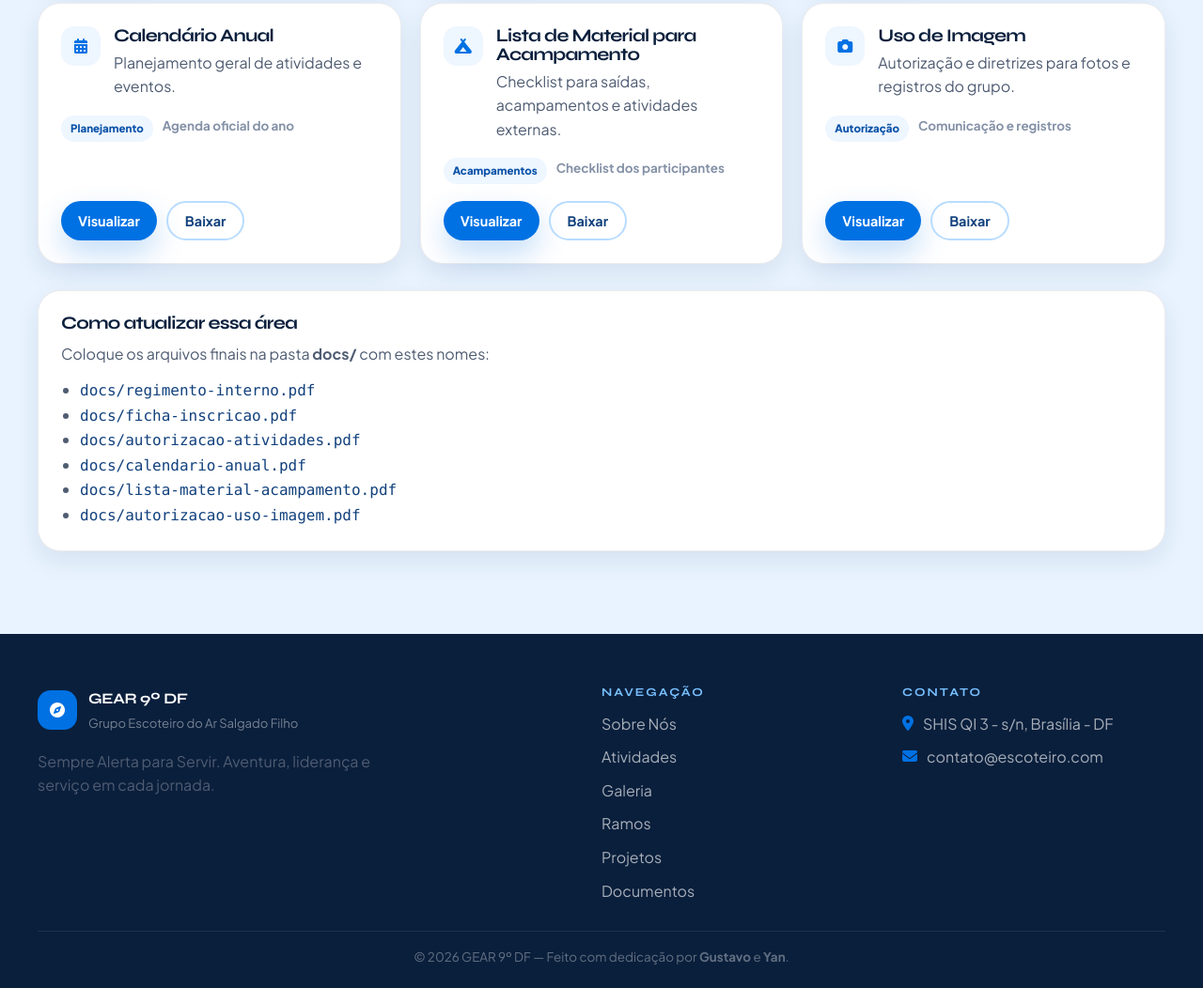
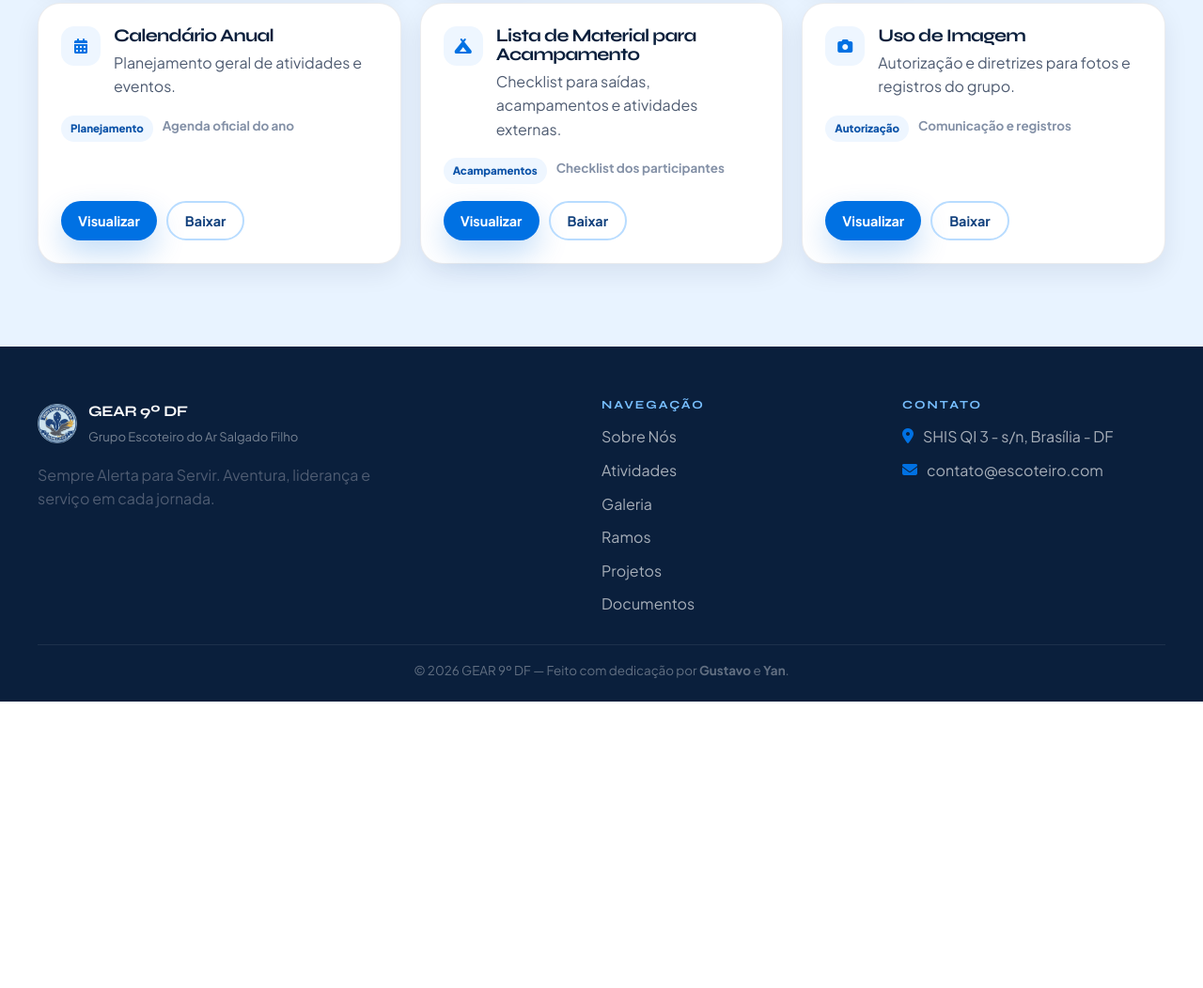
Before and after one commit to bezerrayan/Projeto-9df, a plain HTML site: page documentos.html in a window 1280 px wide. Shown: the part 989-2041 px from the top of the page at 94% size. After the commit the page ends 1736 px from the top, so only its background shows below. Drawn offline with Linux system fonts and the light colour scheme.

Commit message:
Atualiza logo do site em todas as paginas

```diff
--- a/documentos.html
+++ b/documentos.html
@@ -16,7 +16,7 @@
     <header class="site-header">
         <div class="shell nav-shell">
             <a href="index.html" class="brand">
-                <span class="brand-mark"><i class="fas fa-compass"></i></span>
+                <span class="brand-mark"><img src="images/logo_9df.png" alt="Logo do GEAR 9º DF"></span>
                 <span class="brand-text">GEAR <em>9º DF</em></span>
             </a>
             <button class="menu-toggle" type="button" aria-label="Abrir menu" aria-expanded="false">
@@ -164,18 +164,6 @@
                     </article>
                 </div>
 
-                <div class="docs-note">
-                    <h3>Como atualizar essa área</h3>
-                    <p>Coloque os arquivos finais na pasta <strong>docs/</strong> com estes nomes:</p>
-                    <ul>
-                        <li><code>docs/regimento-interno.pdf</code></li>
-                        <li><code>docs/ficha-inscricao.pdf</code></li>
-                        <li><code>docs/autorizacao-atividades.pdf</code></li>
-                        <li><code>docs/calendario-anual.pdf</code></li>
-                        <li><code>docs/lista-material-acampamento.pdf</code></li>
-                        <li><code>docs/autorizacao-uso-imagem.pdf</code></li>
-                    </ul>
-                </div>
             </div>
         </section>
     </main>
@@ -184,7 +172,7 @@
         <div class="shell footer-grid">
             <div>
                 <div class="footer-brand">
-                    <span class="brand-mark"><i class="fas fa-compass"></i></span>
+                    <span class="brand-mark"><img src="images/logo_9df.png" alt="Logo do GEAR 9º DF"></span>
                     <div><strong>GEAR 9º DF</strong><span>Grupo Escoteiro do Ar Salgado Filho</span></div>
                 </div>
                 <p class="footer-text">Sempre Alerta para Servir. Aventura, liderança e serviço em cada jornada.</p>
--- a/style.css
+++ b/style.css
@@ -139,9 +139,25 @@ textarea {
     display: grid;
     place-items: center;
     border-radius: 14px;
+    flex-shrink: 0;
+}
+
+.brand-mark {
+    overflow: hidden;
+    background: transparent;
+}
+
+.brand-mark img {
+    width: 100%;
+    height: 100%;
+    object-fit: cover;
+    border-radius: 14px;
+}
+
+.info-icon,
+.mini-icon {
     background: var(--blue-500);
     color: var(--white);
-    flex-shrink: 0;
 }
 
 .site-nav {
```
Also changed, not shown: atividades.html (+2 -2 lines), contato.html (+2 -2 lines), galeria.html (+2 -2 lines), index.html (+2 -2 lines), projetos.html (+2 -2 lines), ramo.html (+2 -2 lines), sobre.html (+2 -2 lines).
